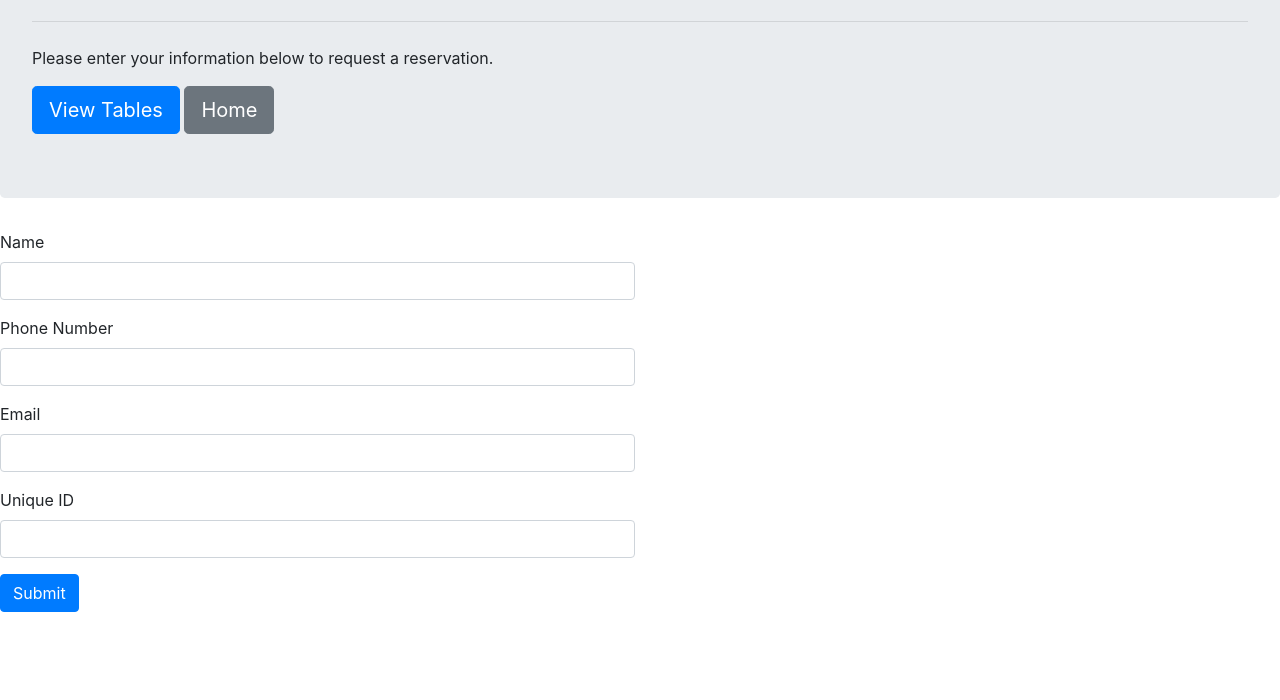
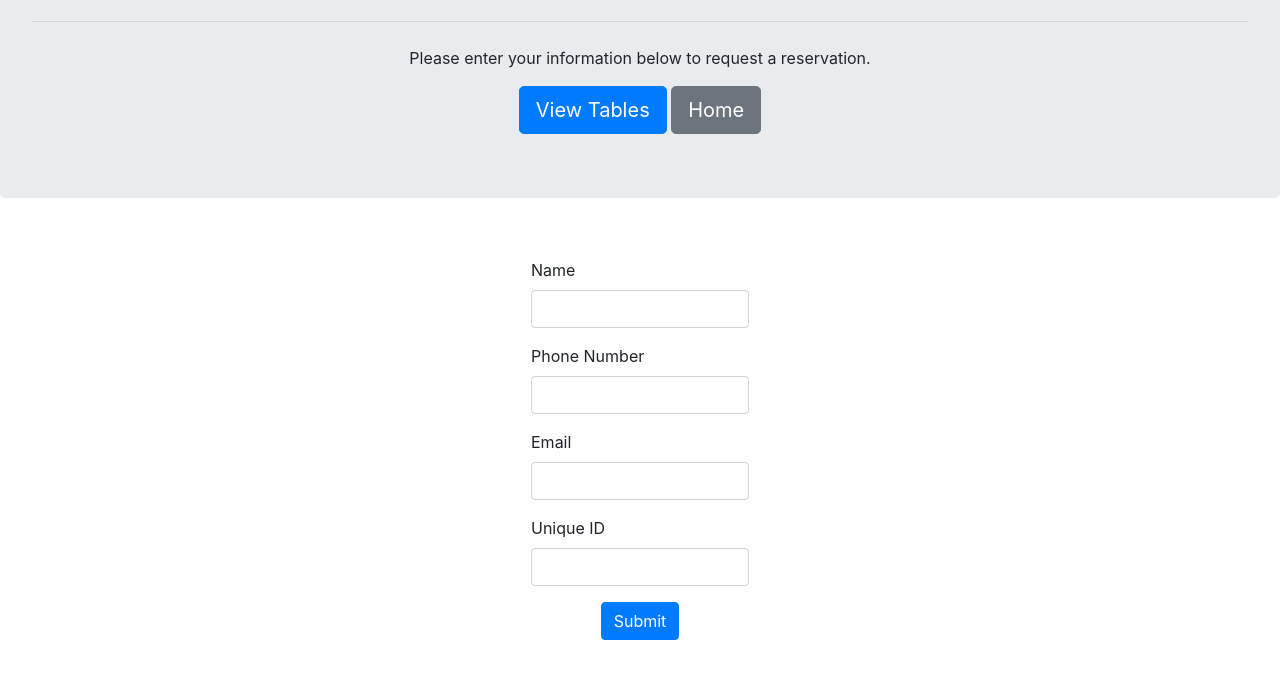
Before and after one commit to carmenjohnson512/Express-HotRestaurant-App, a website: page templates/reservations.html in a window 1280 px wide. Shown: the part 172-872 px from the top of the page. Before the commit the page ends 800 px from the top, so only its background shows below. Drawn offline with nearby package versions, Linux system fonts and the light colour scheme.

Commit message:
finished styling on restaurant.html page

```diff
--- a/templates/reservations.html
+++ b/templates/reservations.html
@@ -6,11 +6,12 @@
     <title>Hot Restaurant App</title>
     <script src="https://code.jquery.com/jquery-3.5.1.slim.min.js" integrity="sha384-DfXdz2htPH0lsSSs5nCTpuj/zy4C+OGpamoFVy38MVBnE+IbbVYUew+OrCXaRkfj" crossorigin="anonymous"></script>
     <link rel="stylesheet" href="https://stackpath.bootstrapcdn.com/bootstrap/4.5.0/css/bootstrap.min.css" integrity="sha384-9aIt2nRpC12Uk9gS9baDl411NQApFmC26EwAOH8WgZl5MYYxFfc+NcPb1dKGj7Sk" crossorigin="anonymous">
+    <link rel="stylesheet" href="style.css">
 
 </head>
 
 <body>
-    <div class="jumbotron">
+    <div class="jumbotron restaurant-hero">
       <h1 class="display-4">Hot Restaurant</h1>
       <p class="lead">Make a Reservation</p>
       <hr class="my-4">
@@ -19,26 +20,27 @@
       <a class="btn btn-secondary btn-lg" href="#" role="button">Home</a>
     </div>
 
+    <div class="reservations">
       <form class="reservationForm">
-        <div class="form-row">
+          <div class="form-row input-element">
             <div class="form-group col-md-6">
               <label for="inputName">Name</label>
               <input type="text" class="form-control" id="name">
             </div>
           </div>
-        <div class="form-row">
+          <div class="form-row input-element">
             <div class="form-group col-md-6">
               <label for="inputPhoneNumber">Phone Number</label>
               <input type="number" class="form-control" id="phoneNumber">
             </div>
           </div>
-        <div class="form-row">
+          <div class="form-row input-element">
             <div class="form-group col-md-6">
               <label for="inputEmail">Email</label>
               <input type="email" class="form-control" id="email">
             </div>
           </div>
-        <div class="form-row">
+          <div class="form-row input-element">
             <div class="form-group col-md-6">
               <label for="inputID">Unique ID</label>
               <input type="text" class="form-control" id="reservationID">
@@ -46,5 +48,6 @@
           </div>
           <button type="submit" class="btn btn-primary">Submit</button>
       </form>
+    </div>
 </body>
 </html>
--- a/templates/style.css
+++ b/templates/style.css
@@ -0,0 +1,23 @@
+.restaurant-hero {
+    text-align: center;
+}
+
+.reservations {
+    border: 0.5px;
+    margin: 50px 350px;
+    padding: 10px 100px;
+}
+
+.reservationForm {
+    display: flex;
+    flex-direction: column;
+    align-items: center;
+    width: 100%;
+}
+
+.input-element {
+    display: flex;
+    flex-direction: row;
+    justify-content: center;
+    width: 120%
+}
```
Also changed, not shown: templates/tables.html (added). Lines whose indentation alone changed are shown as unchanged.
